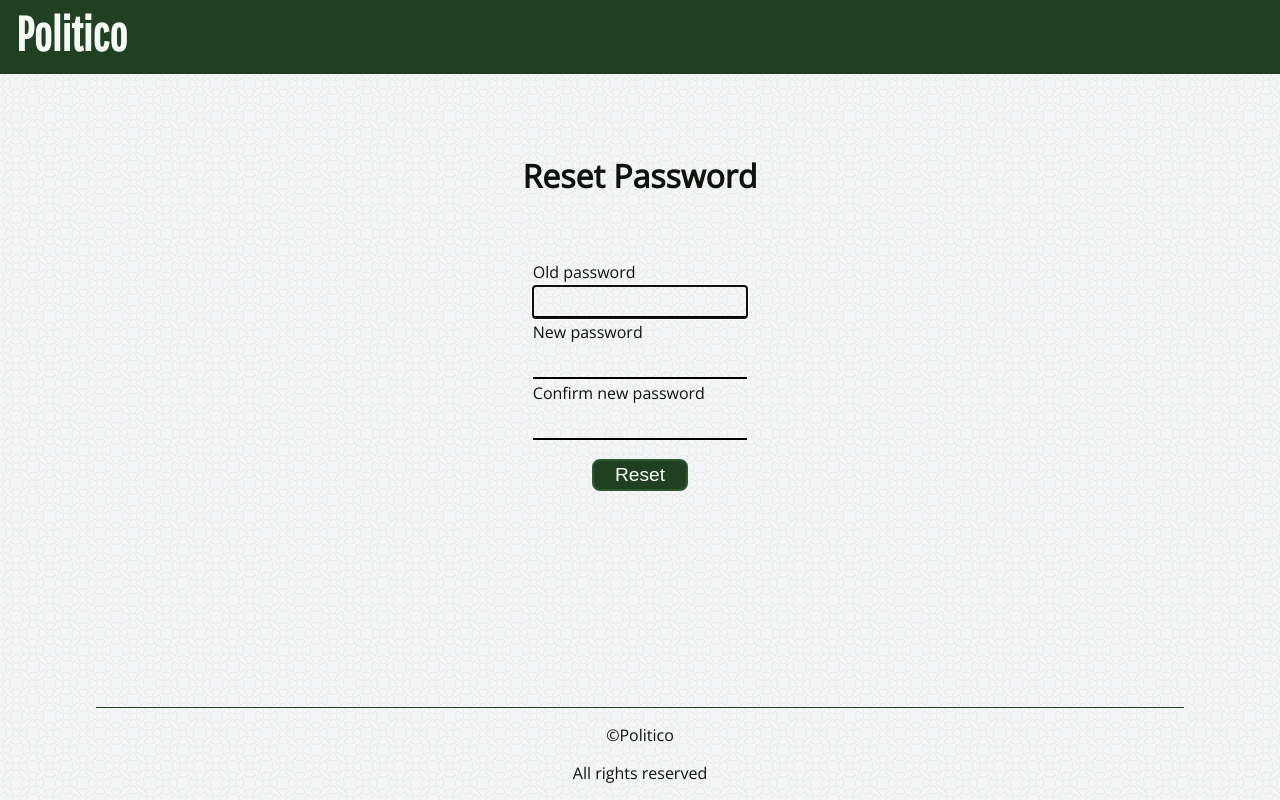
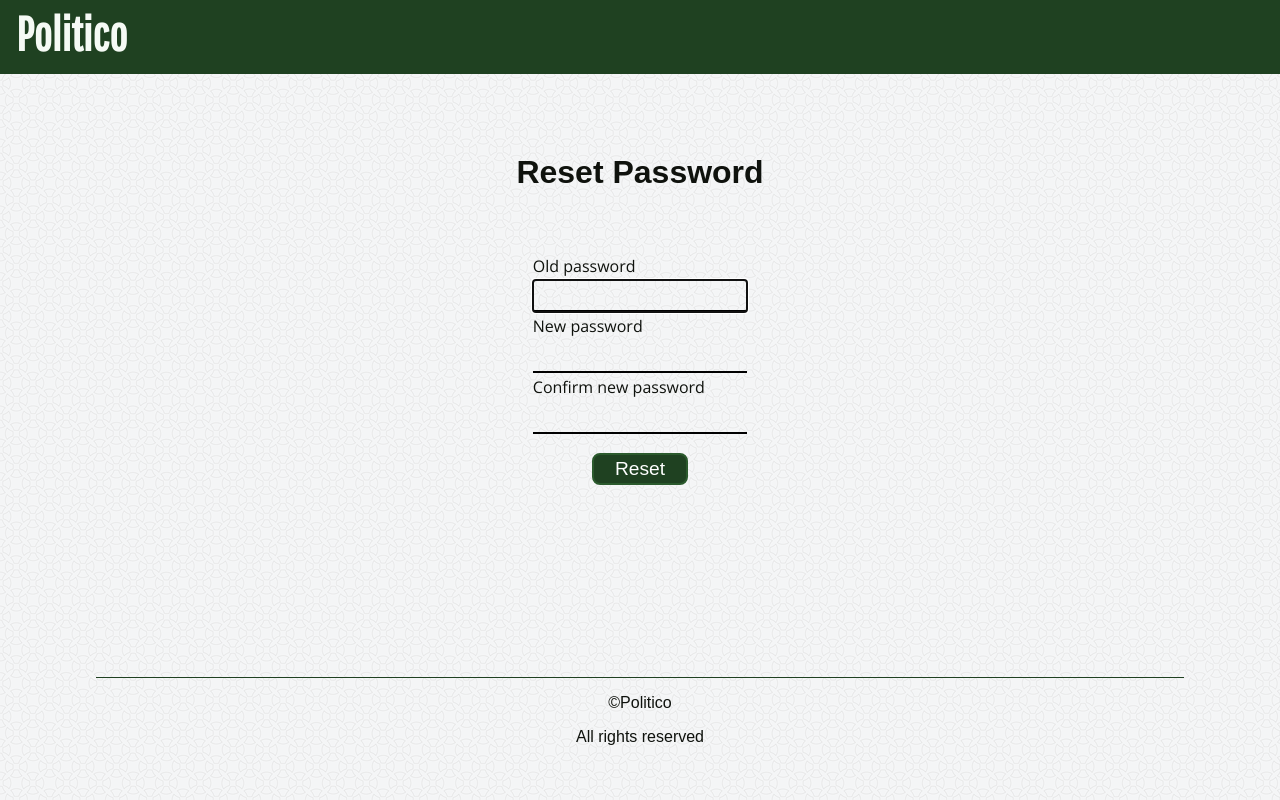
Before and after one commit to Oyekunle-Mark/politico, a plain HTML site: page UI/reset_password.html in a window 1280 px wide. Drawn offline with nearby package versions, Linux system fonts and the light colour scheme.

```diff
--- a/UI/css/index.css
+++ b/UI/css/index.css
@@ -23,6 +23,7 @@
     text-align: center;
     color: #0F120D;
     margin-top: 5rem;
+    font-family: 'Dosis', sans-serif;
 }
 
 main.sign-in, main.sign-up, main.reset {
@@ -75,25 +76,6 @@
     cursor: pointer;
 }
 
-/*
-.reset .form {
-    background: none;
-    color: #0F120D;
-    padding: 1rem;
-}
-
-.reset .form div {
-    display: flex;
-    flex-direction: row;
-    padding: 1rem;
-}
-
-.reset .form input, label {
-    margin-left: 1rem;
-    background: none;
-}
-*/
-
 .reset .form {
     background: none;
     color: #0F120D;
@@ -112,9 +94,7 @@
 }
 
 footer {
-/*
-
-*/
+    font-family: 'Dosis', sans-serif;
     margin: 0 auto;
     margin-top: 5rem;
     border-top: 1px solid #1F4121;
@@ -123,8 +103,9 @@
     text-align: center;
 }
 
+/* for tablet and desktop */
+@media only screen and (min-width: 767px) {
 
-@media only screen and (min-width: 768px) {
     .sign-up .form {
         max-width: 55rem;
         width: 70%;
@@ -139,11 +120,4 @@
         border-radius: 0.5rem;
         margin-bottom: 1rem;
     }
-
-    footer {
-        position: absolute;
-        bottom: 0;
-        right: 0;
-        left: 0;
-    }
 }
```
